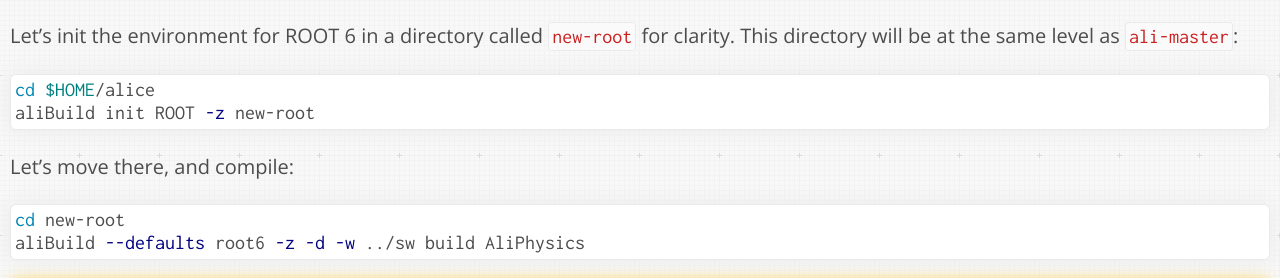
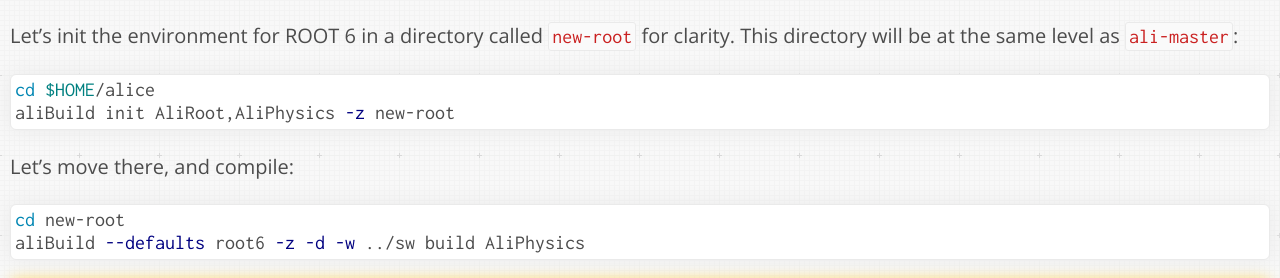
Before and after one commit to dberzano/dberzano.github.io, a Jekyll site: the page built from alice/alibuild/index.md, in a window 1280 px wide and 900 px high, scrolled down 18864 px. Shown: the part 181-459 px from the top of the window. Built offline with Jekyll 4.4.1, drawn with Linux system fonts in a browser that asks for light colours.

Commit message:
aliBuild: correct init in ROOT 6 section

````diff
--- a/alice/alibuild/index.md
+++ b/alice/alibuild/index.md
@@ -846,7 +846,7 @@ clarity. This directory will be at the same level as `ali-master`:
 
 ```bash
 cd $HOME/alice
-aliBuild init ROOT -z new-root
+aliBuild init AliRoot,AliPhysics -z new-root
 ```
 
 Let's move there, and compile:
````
